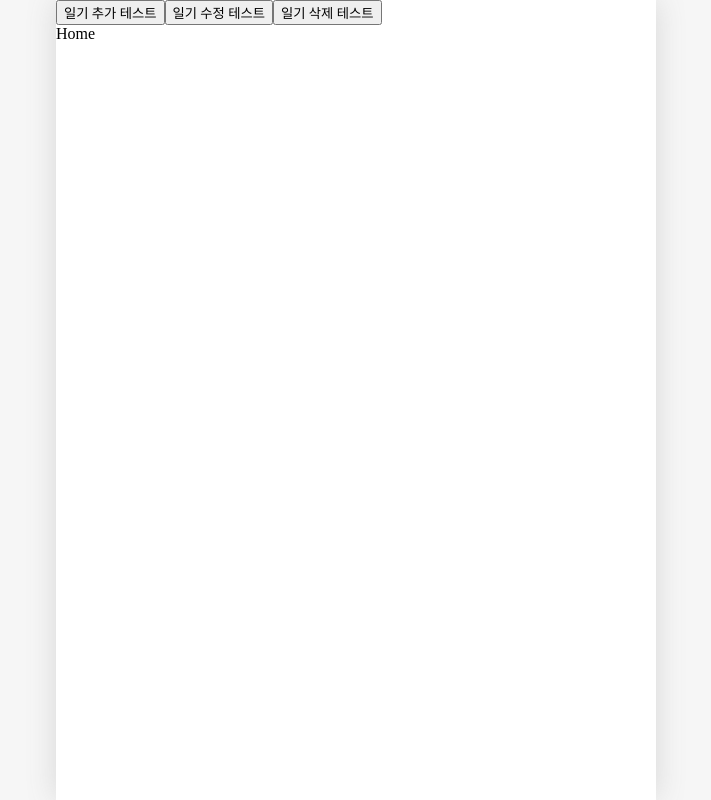
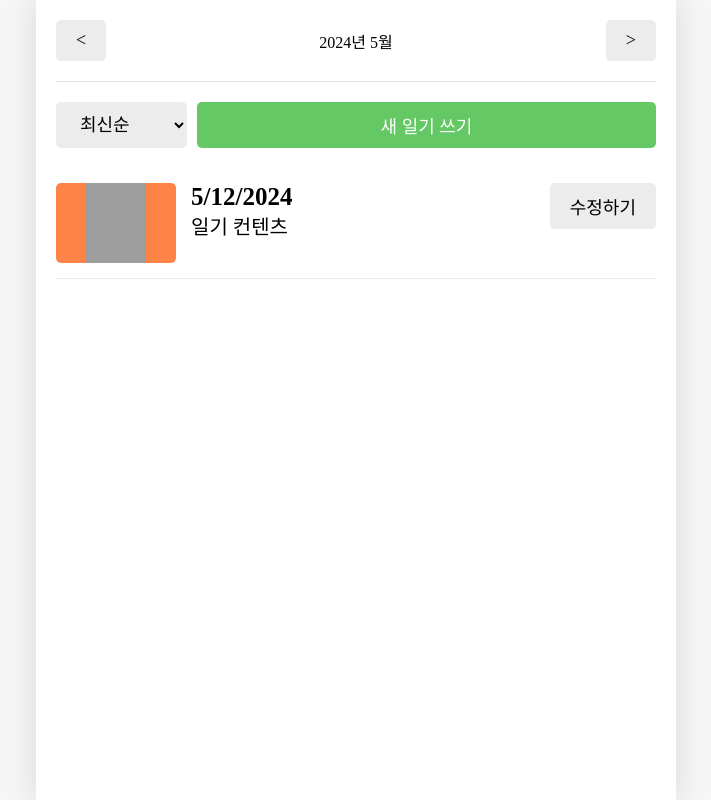
Before and after one commit to kimyoda/react_basic_study, a React (Vite) app in the folder section12/: page / in a window 1280 px wide. Shown: the whole page, without its empty margins (284-995 px from the left). Built offline with nearby package versions, Linux system fonts and the light colour scheme; grey boxes are pictures that could not be loaded; a web font is replaced by a local one.

Commit message:
[feat] 12_08_React Emotion Diary UI(DiaryList, DiaryItem add)

```diff
--- a/section12/src/App.jsx
+++ b/section12/src/App.jsx
@@ -80,30 +80,6 @@
 
   return (
     <>
-      <button
-        onClick={() => {
-          onCreate(new Date().getTime(), 1, "Hello");
-        }}
-      >
-        일기 추가 테스트
-      </button>
-
-      <button
-        onClick={() => {
-          onUpdate(1, new Date().getTime(), 3, "수정된 일기내용입니다");
-        }}
-      >
-        일기 수정 테스트
-      </button>
-
-      <button
-        onClick={() => {
-          onDelete(1);
-        }}
-      >
-        일기 삭제 테스트
-      </button>
-
       <DiaryStateContext.Provider value={data}>
         <DiaryDispatchContext.Provider value={{ onCreate, onUpdate, onDelete }}>
           <Routes>
--- /dev/null
+++ b/section12/src/components/DiaryItem.css
@@ -0,0 +1,57 @@
+.DiaryItem {
+  display: flex;
+  gap: 15px;
+  justify-content: space-between;
+
+  padding: 15px 0px;
+  border-bottom: 1px solid rgb(236, 236, 236);
+}
+
+.DiaryItem .img_section {
+  min-width: 120px;
+  height: 80px;
+
+  display: flex;
+  justify-content: center;
+  cursor: pointer;
+
+  border-radius: 5px;
+}
+
+.DiaryItem .img_section > img {
+  width: 50%;
+}
+
+.DiaryItem .img_section_1 {
+  background-color: rgb(100, 201, 100);
+}
+.DiaryItem .img_section_2 {
+  background-color: rgb(157, 215, 114);
+}
+.DiaryItem .img_section_3 {
+  background-color: rgb(253, 206, 23);
+}
+.DiaryItem .img_section_4 {
+  background-color: rgb(253, 132, 70);
+}
+.DiaryItem .img_section_5 {
+  background-color: rgb(253, 86, 95);
+}
+
+.DiaryItem .info_section {
+  flex: 1;
+  cursor: pointer;
+}
+
+.DiaryItem .info_section .created_date {
+  font-weight: bold;
+  font-size: 25px;
+}
+
+.DiaryItem .info_section .content {
+  font-size: 20px;
+}
+
+.DiaryItem .button_section {
+  min-width: 70px;
+}
--- /dev/null
+++ b/section12/src/components/DiaryItem.jsx
@@ -0,0 +1,24 @@
+import { getEmotionImage } from "../util/get-emotion-image";
+import Button from "./Button";
+import "./DiaryItem.css";
+
+const DirayItem = () => {
+  const emotionId = 4;
+
+  return (
+    <div className="DiaryItem">
+      <div className={`img_section img_section_${emotionId}`}>
+        <img src={getEmotionImage(emotionId)} />
+      </div>
+      <div className="info_section">
+        <div className="created_date">{new Date().toLocaleDateString()}</div>
+        <div className="content">일기 컨텐츠</div>
+      </div>
+      <div className="button_section">
+        <Button text={"수정하기"} />
+      </div>
+    </div>
+  );
+};
+
+export default DirayItem;
--- /dev/null
+++ b/section12/src/components/DiaryList.css
@@ -0,0 +1,19 @@
+.DiaryList .menu_bar {
+  margin: 20px 0px;
+  display: flex;
+  gap: 10px;
+}
+
+.DiaryList .menu_bar select {
+  background-color: rgb(236, 236, 236);
+  border: none;
+  border-radius: 5px;
+
+  padding: 10px 20px;
+  font-size: 18px;
+  cursor: pointer;
+}
+
+.DiaryList .menu_bar button {
+  flex: 1;
+}
--- /dev/null
+++ b/section12/src/components/DiaryList.jsx
@@ -0,0 +1,22 @@
+import Button from "./Button";
+import DirayItem from "./DiaryItem";
+import "./DiaryList.css";
+
+const DiaryList = () => {
+  return (
+    <div className="DiaryList">
+      <div className="menu_bar">
+        <select>
+          <option value={"latest"}>최신순</option>
+          <option value={"oldest"}>오래된 순</option>
+        </select>
+        <Button text={"새 일기 쓰기"} type={"POSITIVE"} />
+      </div>
+      <div className="list_wrapper">
+        <DirayItem />
+      </div>
+    </div>
+  );
+};
+
+export default DiaryList;
--- a/section12/src/index.css
+++ b/section12/src/index.css
@@ -19,6 +19,7 @@
   min-height: 100vh;
   height: 100%;
   box-shadow: rgba(100, 100, 100, 0.2) 0px 0px 29px 0px;
+  padding: 0px 20px;
 }
 
 body * {
--- a/section12/src/pages/Home.jsx
+++ b/section12/src/pages/Home.jsx
@@ -1,9 +1,18 @@
-import { useSearchParams } from "react-router-dom";
+import Header from "../components/Header";
+import Button from "../components/Button";
+import DiaryList from "../components/DiaryList";
 
 const Home = () => {
-  const [params, setParams] = useSearchParams();
-
-  return <div>Home</div>;
+  return (
+    <div>
+      <Header
+        title={"2024년 5월"}
+        leftChild={<Button text={"<"} />}
+        rightChild={<Button text={">"} />}
+      />
+      <DiaryList />
+    </div>
+  );
 };
 
 export default Home;
```
